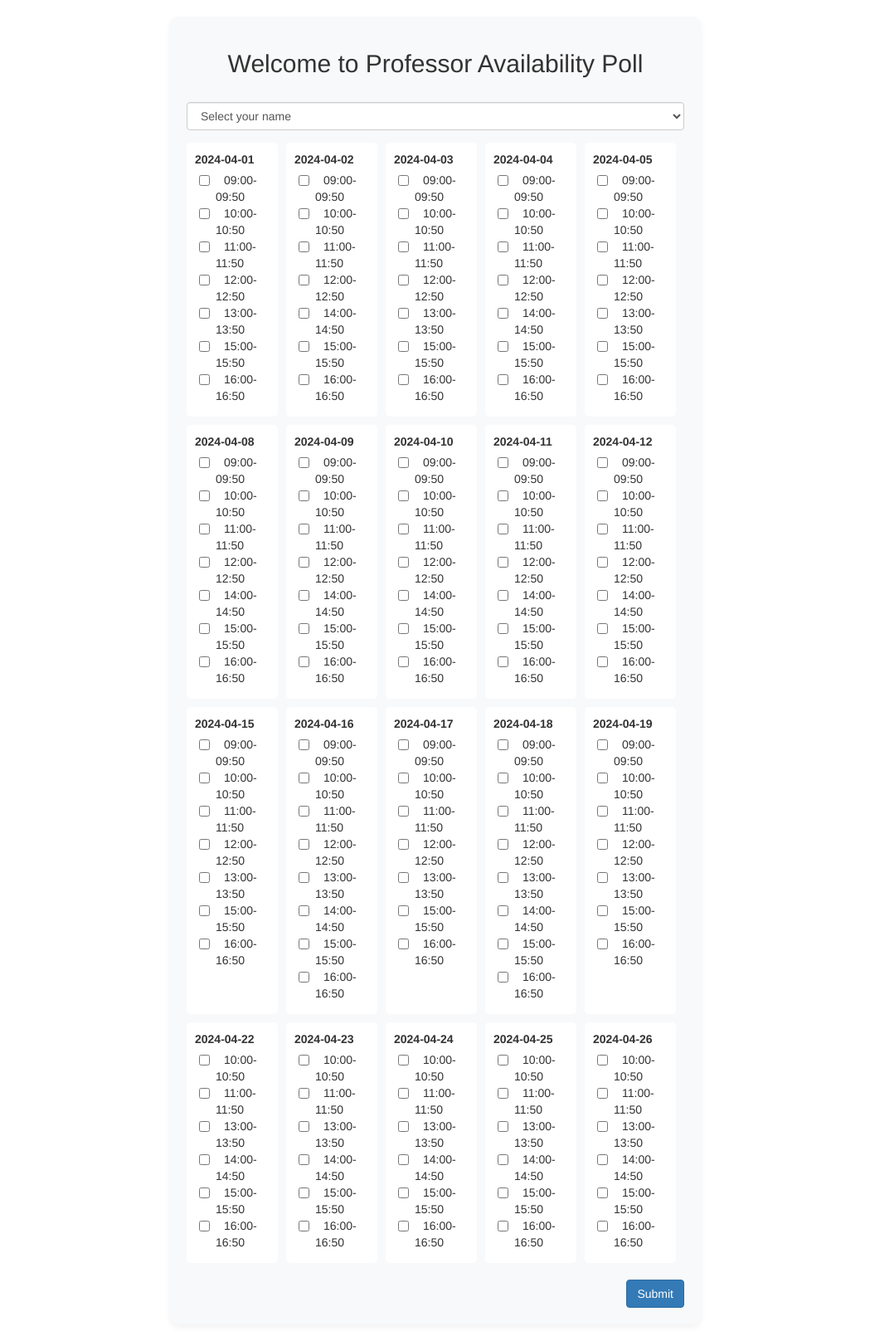
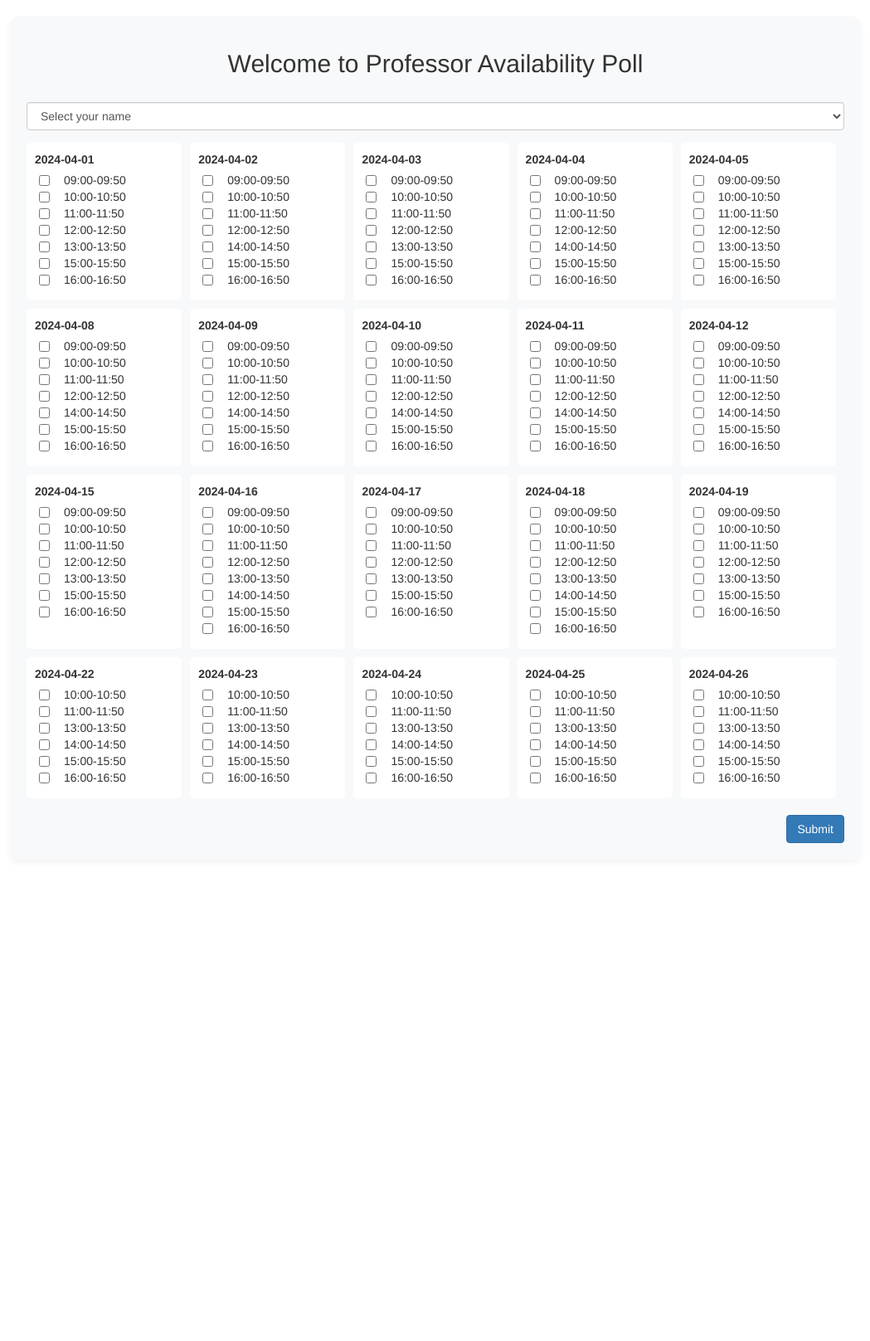
Before and after one commit to eturbat/thesisproject, a PHP site: page /professor_availability.php in a window 1280 px wide. Shown: the whole page at 83% size, without its empty margins (115-1164 px from the left). After the commit the page ends 1016 px from the top, so only its background shows below. Run offline with PHP 8.4, Linux system fonts and the light colour scheme; the visitor is signed in with stand-in values (Sample User, id 1); data comes from the database, SQL or seed files in the repository.

Commit message:
prof avail poll updated UI

```diff
--- a/professor_availability.php
+++ b/professor_availability.php
@@ -106,7 +106,7 @@ foreach ($period as $date) {
             padding: 20px;
             border-radius: 10px;
             box-shadow: 0 4px 8px rgba(0,0,0,0.05);
-            width: 50%;
+            width: 90%;
             margin: 20px auto;
         }
         .week-row {
@@ -203,6 +203,7 @@ foreach ($period as $date) {
     </style>
 </head>
 <body>
+<div class="container">
     <div class="availability-container">
         <h2>Welcome to Professor Availability Poll</h2>
         <form action="professor_availability.php" method="post">
```
